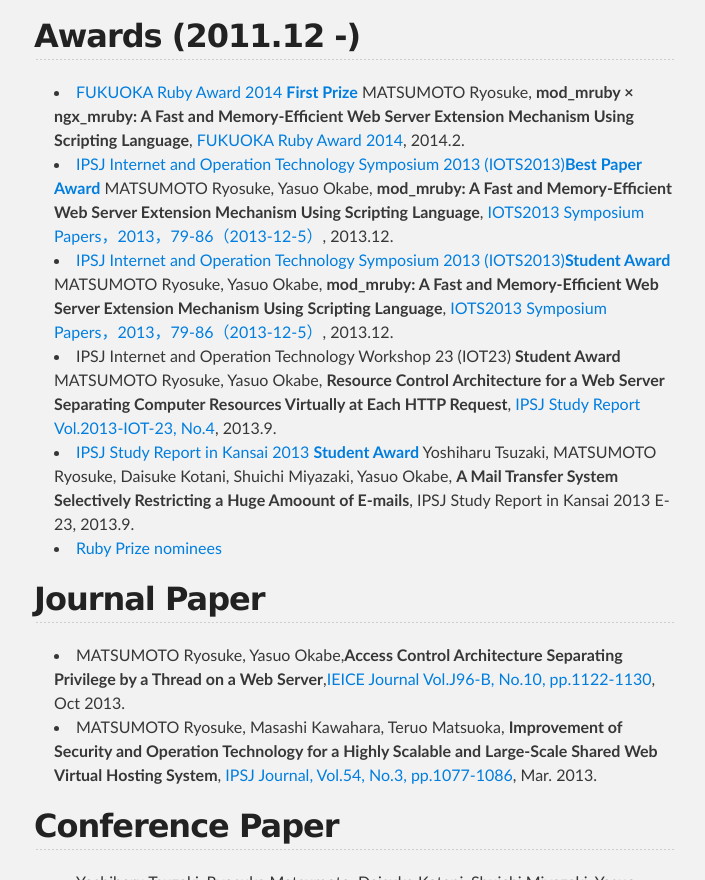
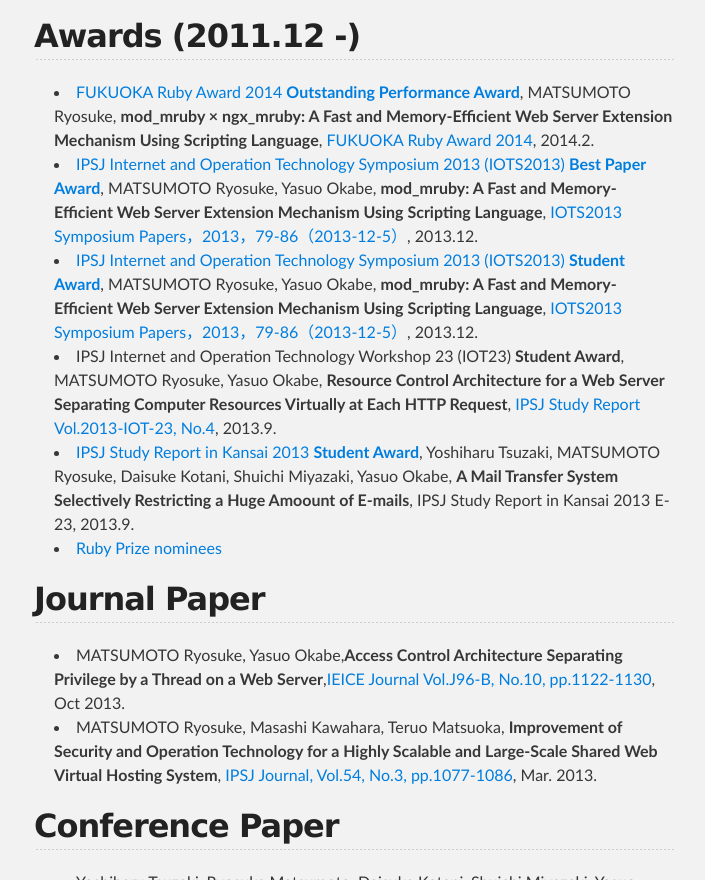
Before and after one commit to matsumoto-r/matsumotory-en, a plain HTML site: page index.html in a window 1280 px wide. Shown: the part 2135-3015 px from the top of the page, without its empty margins (286-991 px from the left). Drawn offline with Linux system fonts and the light colour scheme.

```diff
--- a/index.html
+++ b/index.html
@@ -119,14 +119,14 @@
 
 <ul>
 <li>
-<a href="http://www.digitalfukuoka.jp/events/22?locale=ja">FUKUOKA Ruby Award 2014 <strong>First Prize</strong></a> MATSUMOTO Ryosuke, <strong>mod_mruby × ngx_mruby:  A Fast and Memory-Efficient Web Server Extension Mechanism Using Scripting Language</strong>, <a href="http://www.digitalfukuoka.jp/events/22?locale=ja">FUKUOKA Ruby Award 2014</a>, 2014.2.</li>
+<a href="http://www.myfukuoka.com/news/2014-fukuoka-ruby-award-winners.html">FUKUOKA Ruby Award 2014 <strong>Outstanding Performance Award</strong></a>, MATSUMOTO Ryosuke, <strong>mod_mruby × ngx_mruby:  A Fast and Memory-Efficient Web Server Extension Mechanism Using Scripting Language</strong>, <a href="http://www.digitalfukuoka.jp/events/22?locale=ja">FUKUOKA Ruby Award 2014</a>, 2014.2.</li>
 <li>
-<a href="http://iot.ipsj.or.jp/iots/2013/award">IPSJ Internet and Operation Technology Symposium 2013 (IOTS2013)<strong>Best Paper Award</strong></a> MATSUMOTO Ryosuke, Yasuo Okabe, <strong>mod_mruby: A Fast and Memory-Efficient Web Server Extension Mechanism Using Scripting Language</strong>, <a href="http://id.nii.ac.jp/1001/00096443/">IOTS2013 Symposium Papers，2013，79-86（2013-12-5）</a>, 2013.12.</li>
+<a href="http://iot.ipsj.or.jp/iots/2013/award">IPSJ Internet and Operation Technology Symposium 2013 (IOTS2013) <strong>Best Paper Award</strong></a>, MATSUMOTO Ryosuke, Yasuo Okabe, <strong>mod_mruby: A Fast and Memory-Efficient Web Server Extension Mechanism Using Scripting Language</strong>, <a href="http://id.nii.ac.jp/1001/00096443/">IOTS2013 Symposium Papers，2013，79-86（2013-12-5）</a>, 2013.12.</li>
 <li>
-<a href="http://iot.ipsj.or.jp/iots/2013/award">IPSJ Internet and Operation Technology Symposium 2013 (IOTS2013)<strong>Student Award</strong></a> MATSUMOTO Ryosuke, Yasuo Okabe, <strong>mod_mruby: A Fast and Memory-Efficient Web Server Extension Mechanism Using Scripting Language</strong>, <a href="http://id.nii.ac.jp/1001/00096443/">IOTS2013 Symposium Papers，2013，79-86（2013-12-5）</a>, 2013.12.</li>
-<li>IPSJ Internet and Operation Technology Workshop 23 (IOT23) <strong>Student Award</strong> MATSUMOTO Ryosuke, Yasuo Okabe, <strong>Resource Control Architecture for a Web Server Separating Computer Resources Virtually at Each HTTP Request</strong>, <a href="http://id.nii.ac.jp/1001/00095297/">IPSJ Study Report Vol.2013-IOT-23, No.4</a>, 2013.9.</li>
+<a href="http://iot.ipsj.or.jp/iots/2013/award">IPSJ Internet and Operation Technology Symposium 2013 (IOTS2013) <strong>Student Award</strong></a>, MATSUMOTO Ryosuke, Yasuo Okabe, <strong>mod_mruby: A Fast and Memory-Efficient Web Server Extension Mechanism Using Scripting Language</strong>, <a href="http://id.nii.ac.jp/1001/00096443/">IOTS2013 Symposium Papers，2013，79-86（2013-12-5）</a>, 2013.12.</li>
+<li>IPSJ Internet and Operation Technology Workshop 23 (IOT23) <strong>Student Award</strong>, MATSUMOTO Ryosuke, Yasuo Okabe, <strong>Resource Control Architecture for a Web Server Separating Computer Resources Virtually at Each HTTP Request</strong>, <a href="http://id.nii.ac.jp/1001/00095297/">IPSJ Study Report Vol.2013-IOT-23, No.4</a>, 2013.9.</li>
 <li>
-<a href="http://kansai.ipsj.or.jp/hyoshou/2013_hyoshou.html">IPSJ Study Report in Kansai 2013 <strong>Student Award</strong></a> Yoshiharu Tsuzaki, MATSUMOTO Ryosuke, Daisuke Kotani, Shuichi Miyazaki, Yasuo Okabe, <strong>A Mail Transfer System Selectively Restricting a Huge Amoount of E-mails</strong>, IPSJ Study Report in Kansai 2013 E-23, 2013.9.</li>
+<a href="http://kansai.ipsj.or.jp/hyoshou/2013_hyoshou.html">IPSJ Study Report in Kansai 2013 <strong>Student Award</strong></a>, Yoshiharu Tsuzaki, MATSUMOTO Ryosuke, Daisuke Kotani, Shuichi Miyazaki, Yasuo Okabe, <strong>A Mail Transfer System Selectively Restricting a Huge Amoount of E-mails</strong>, IPSJ Study Report in Kansai 2013 E-23, 2013.9.</li>
 <li><a href="http://www.ruby.or.jp/ja/news/20130821.html">Ruby Prize nominees</a></li>
 </ul><h2>
 <a name="journal-paper" class="anchor" href="#journal-paper"><span class="octicon octicon-link"></span></a>Journal Paper</h2>
```
Also changed, not shown: params.json (+1 -1 lines).
